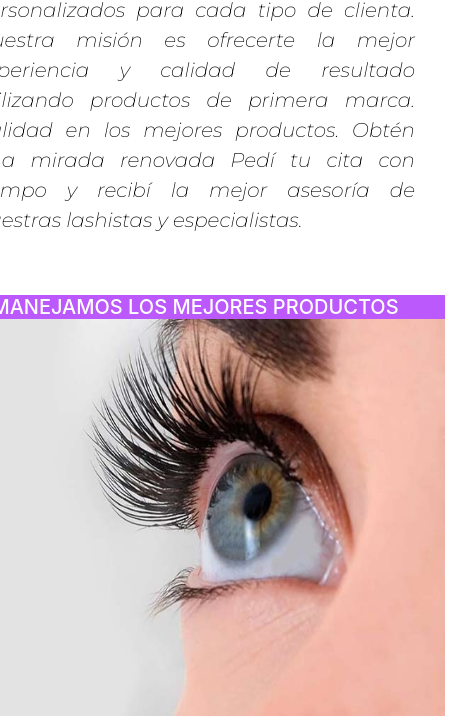
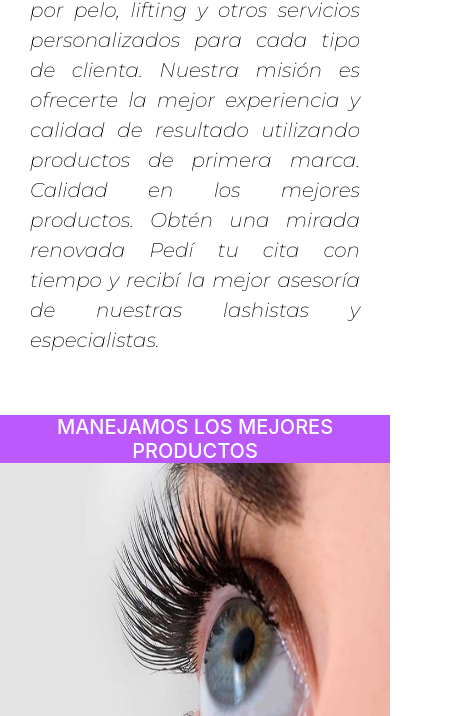
Before and after one commit to Pixxel207/Proyecto-bootstrap, a plain HTML site: page index.html in a window 390 px wide. Shown: the part 1157-1873 px from the top of the page, 460 px wide, since content can reach past the window. Drawn offline with nearby package versions, Linux system fonts and the light colour scheme; a web font is replaced by a local one.

Commit message:
termino de hacer responsive el index con los row

```diff
--- a/css/estilos.css
+++ b/css/estilos.css
@@ -97,11 +97,16 @@ min-width:100% !important;
     grid-template-columns:400px 400px;
     min-width: 100% !important;
 }
+.row{
+    min-width:100%;
+    margin: 0;
+}
 .index-fluid{
     min-width: 50% !important;
     display:flex;
     flex-direction:column;
     align-self: center;
+    padding: 0;
 
 }
 h5{
@@ -123,7 +128,7 @@ h5{
 .imagen1{
     margin-top:0px !important;
     height: 400px ;
-    width: 500px;
+    width: 100%;
     align-items: center;
     align-self: center;
 }
```
